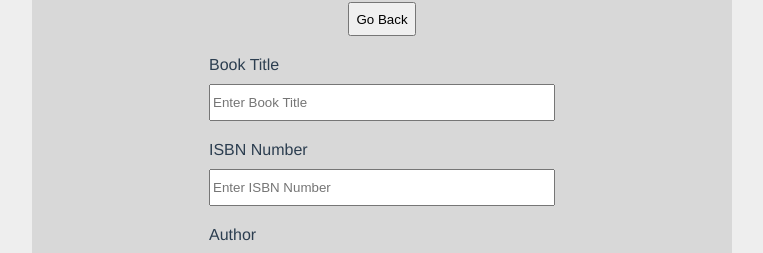
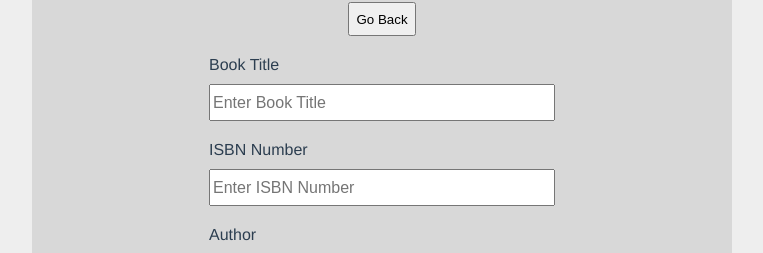
Before and after one commit to iyinolu/simple-bookstore-frontend-vue, a Vue app: page /book-form in a window 1280 px wide. Shown: the part 112-365 px from the top of the page, without its empty margins (258-1021 px from the left). Built offline with nearby package versions, Linux system fonts and the light colour scheme.

Commit message:
update deployment

```diff
--- a/src/App.vue
+++ b/src/App.vue
@@ -50,6 +50,7 @@ body {
   margin: 0 auto;
   min-height: 100vh;
   padding: 13px;
+  padding-bottom: 98px;
 }
 
 .app-center-container h1 {
--- a/src/views/authorForm.vue
+++ b/src/views/authorForm.vue
@@ -88,6 +88,9 @@ export default {
   max-width: 346px;
   margin: 0 auto;
 }
+input {
+  font-size: 16px;
+}
 input,
 button,
 select {
--- a/src/views/bookForm.vue
+++ b/src/views/bookForm.vue
@@ -111,6 +111,9 @@ export default {
   max-width: 346px;
   margin: 0 auto;
 }
+input {
+  font-size: 16px;
+}
 input,
 button,
 select {
```
Also changed, not shown: 7 other files (tests, documents, lock files or other folders).
